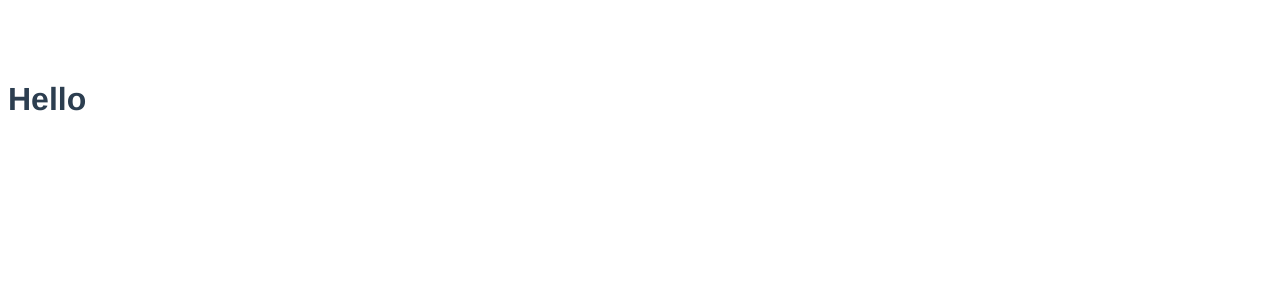
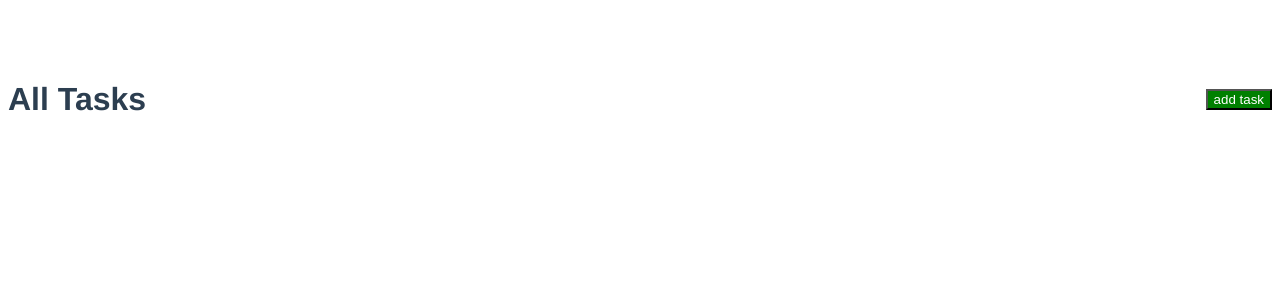
Before and after one commit to Milos89J/vue3-2023, a Vue app: page / in a window 1280 px wide. Shown: the top 300 px of the page. Built offline with nearby package versions, Linux system fonts and the light colour scheme.

Commit message:
new button

```diff
--- a/src/App.vue
+++ b/src/App.vue
@@ -1,6 +1,6 @@
 <template>
   <div class="containe">
-    <Header title="Hello"/>
+    <Header title="All Tasks"/>
   </div>
 </template>
 
@@ -23,4 +23,8 @@ export default {
   color: #2c3e50;
   margin-top: 60px;
 }
+.btn {
+  background-color: blue;
+  color:white;
+}
 </style>
--- /dev/null
+++ b/src/components/Button.vue
@@ -0,0 +1,19 @@
+<template>
+<div>
+    <button :style="{background: color }" class="btn">{{  text }}</button>
+</div>
+
+</template>
+<script>
+ export default {
+    name: 'Button',
+    props: {
+        text: String,
+        color: String,
+    }
+ }
+</script>
+<style>
+
+
+</style>
--- a/src/components/Header.vue
+++ b/src/components/Header.vue
@@ -1,18 +1,22 @@
 <template>
-
   <header>
-    <h1>{{  title }}</h1>
+    <h1>{{ title }}</h1>
+    <Button text="add task" color="green"/>
   </header>
 </template>
 
 <script>
+import Button from './Button';
 export default {
-    name: 'Header',
+
+  name: "Header",
   props: {
-      title: String
+    title: String,
+  },
+  components: {
+    Button,
   }
-  }
-
+};
 </script>
 
 <style scoped>
@@ -22,6 +26,4 @@ header {
   align-items: center;
   margin-bottom: 25px;
 }
-
-
 </style>
--- a/vue.config.js
+++ b/vue.config.js
@@ -1,4 +1,5 @@
 const { defineConfig } = require('@vue/cli-service')
 module.exports = defineConfig({
-  transpileDependencies: true
+  transpileDependencies: true,
+  lintOnSave: false,
 })
```
Lines whose indentation alone changed are shown as unchanged.
